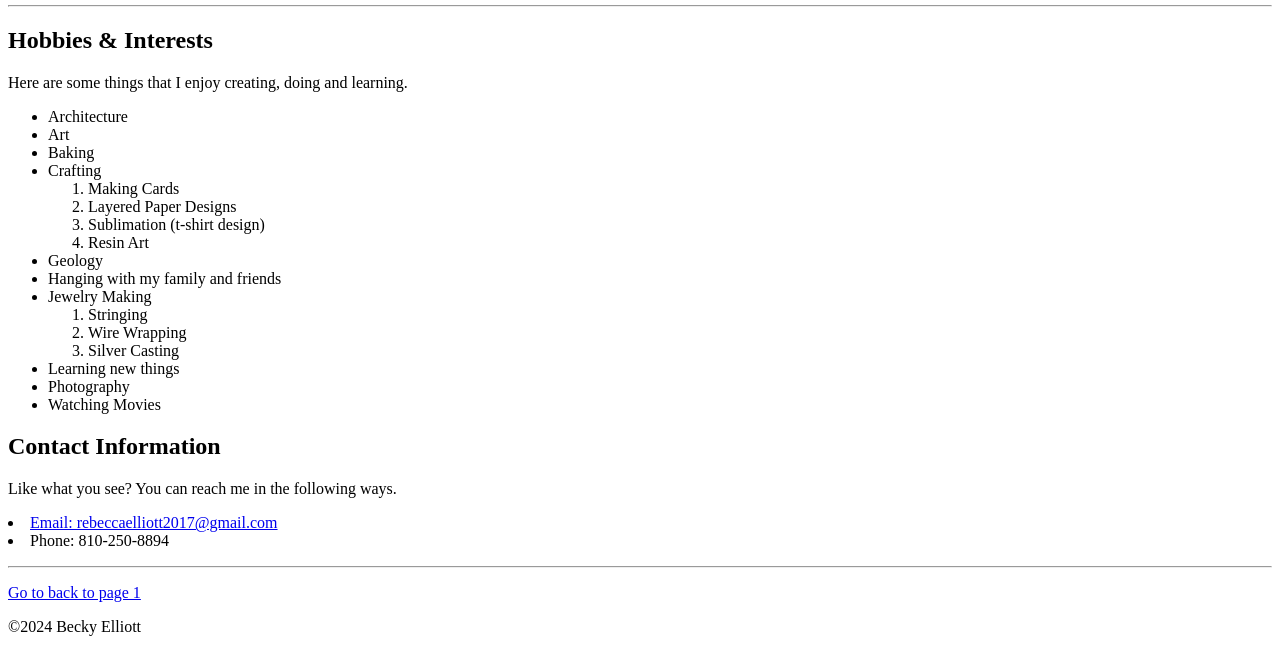
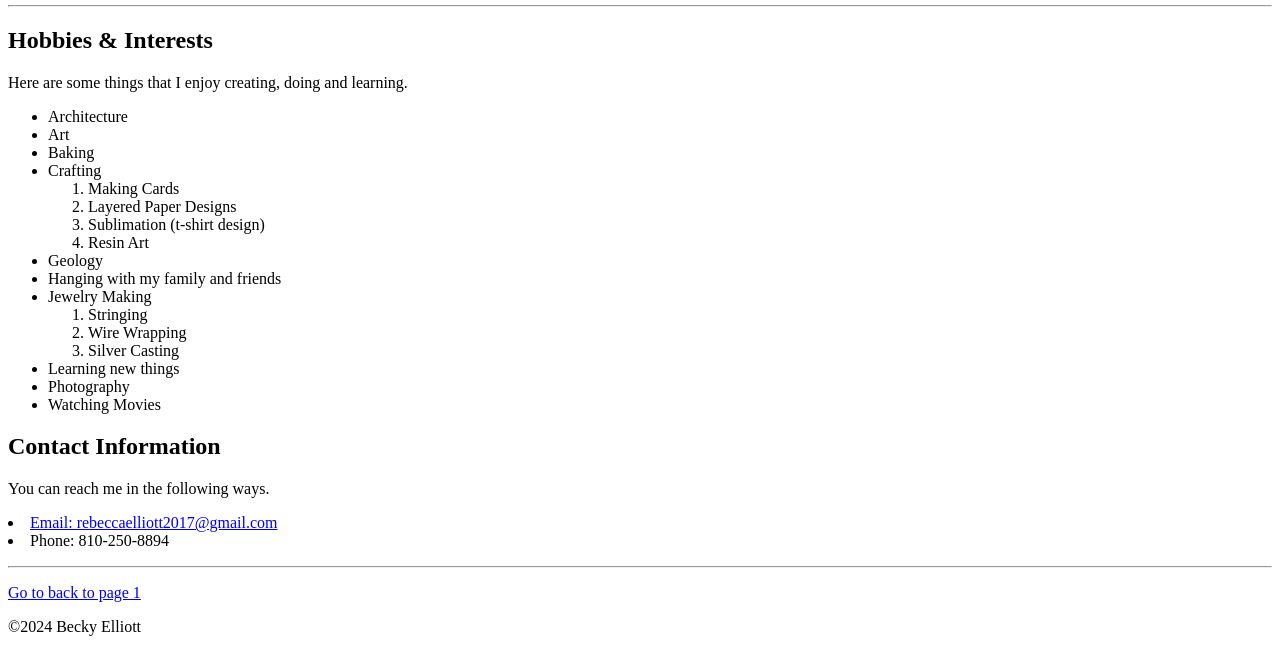
Before and after one commit to RElliottDesigner/Portfolio, a plain HTML site: page index_pg2.html in a window 1280 px wide. Shown: the part 257-909 px from the top of the page. Drawn offline with Linux system fonts and the light colour scheme.

Commit message:
Update index_pg2.html

```diff
--- a/index_pg2.html
+++ b/index_pg2.html
@@ -51,7 +51,7 @@
 
         <h2>Contact Information</h2>
         <p>
-          Like what you see?  You can reach me in the following ways.<br />
+          You can reach me in the following ways.<br />
 
             <li><a href="mailto:rebeccaelliott2017@gmail.com"> Email: rebeccaelliott2017@gmail.com</a></li>
             <li>Phone: 810-250-8894</li>
```
